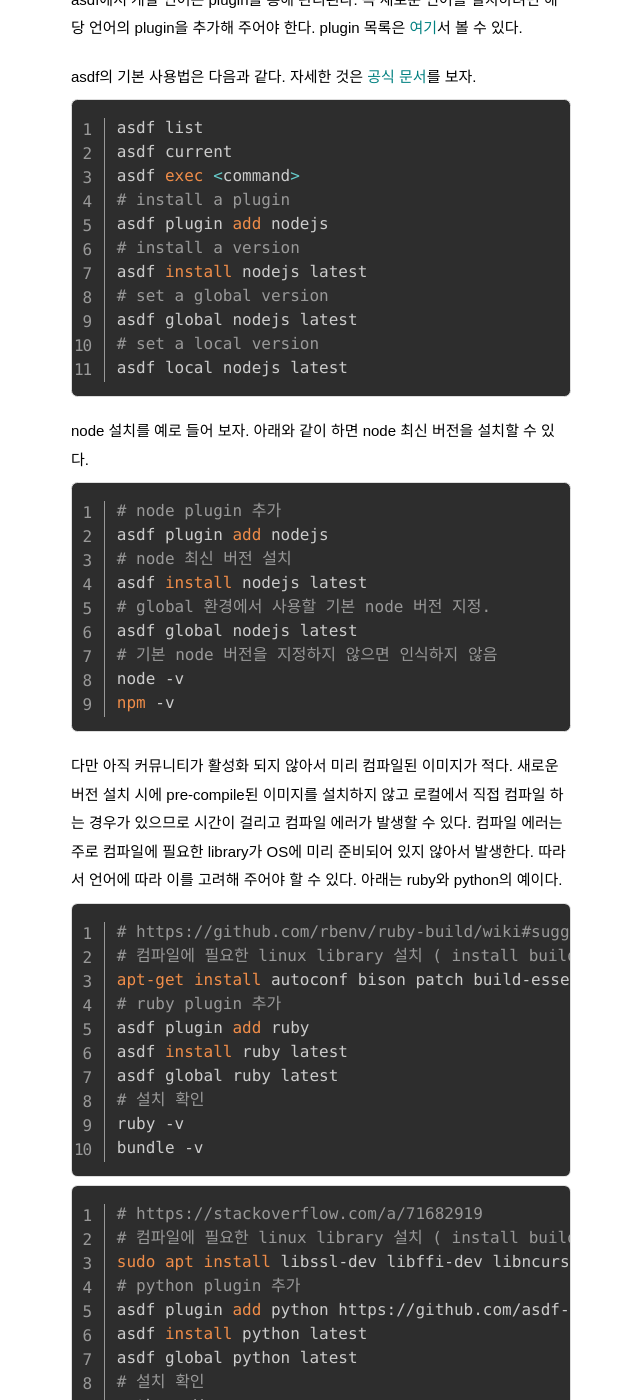
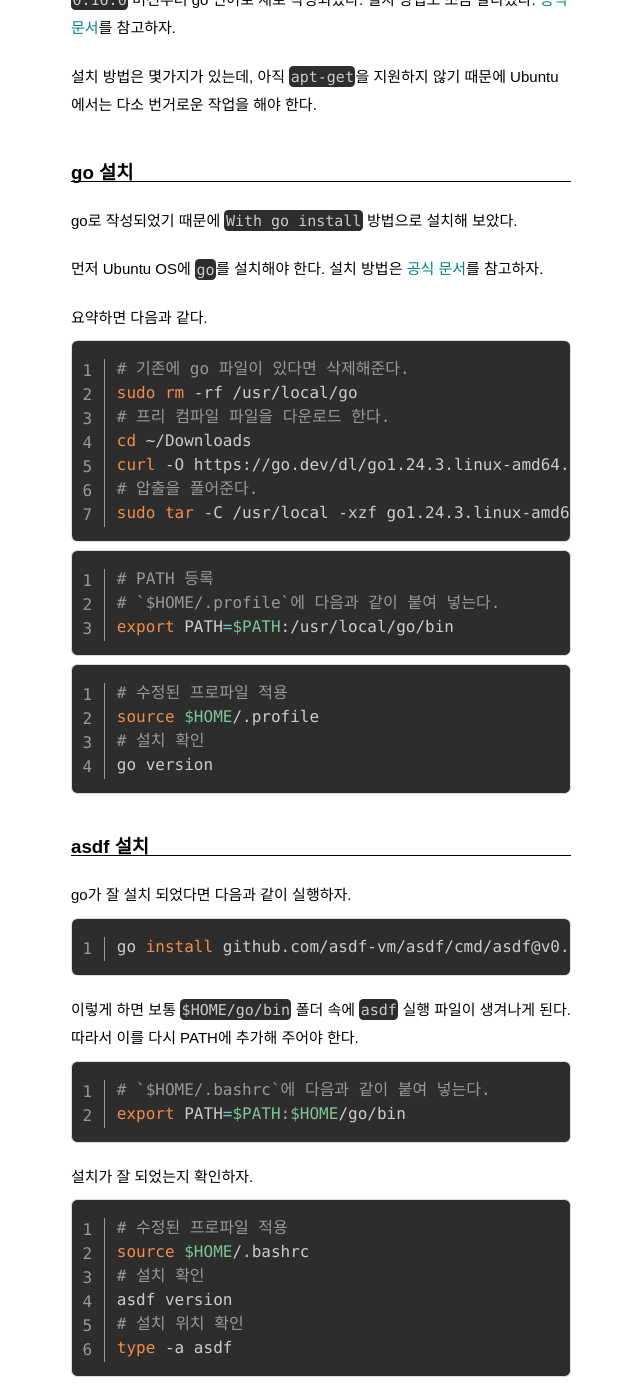
Before and after one commit to pinedance/blog, a Jekyll site: the page built from _posts/2022/07-12/2022-12-12-asdf.md, in a window 1280 px wide and 1400 px high, scrolled down 1397 px. Shown: the whole window, without its empty margins (319-959 px from the left). Built offline with Jekyll 4.4.1, drawn with Linux system fonts in a browser that asks for light colours; some web fonts are replaced; comment, search, counter and statistics services are not loaded; some of the changed text lies outside the part shown.

Commit message:
update old post

````diff
--- a/_posts/2022/07-12/2022-12-12-asdf.md
+++ b/_posts/2022/07-12/2022-12-12-asdf.md
@@ -29,6 +29,69 @@
         asdf
 ----------------------
          OS
+```
+
+## 설치
+
+`0.16.0` 버전부터 go 언어로 새로 작성되었다. 설치 방법도 조금 달라졌다. [공식 문서](https://asdf-vm.com/guide/getting-started.html)를 참고하자.
+
+설치 방법은 몇가지가 있는데, 아직 `apt-get`을 지원하지 않기 때문에 Ubuntu에서는 다소 번거로운 작업을 해야 한다.
+
+### go 설치
+
+go로 작성되었기 때문에 `With go install` 방법으로 설치해 보았다.
+
+먼저 Ubuntu OS에 `go`를 설치해야 한다. 설치 방법은 [공식 문서](https://go.dev/doc/install)를 참고하자.
+
+요약하면 다음과 같다.
+
+```bash
+# 기존에 go 파일이 있다면 삭제해준다.
+sudo rm -rf /usr/local/go
+# 프리 컴파일 파일을 다운로드 한다.
+cd ~/Downloads
+curl -O https://go.dev/dl/go1.24.3.linux-amd64.tar.gz
+# 압출을 풀어준다.
+sudo tar -C /usr/local -xzf go1.24.3.linux-amd64.tar.gz
+```
+
+```bash
+# PATH 등록
+# `$HOME/.profile`에 다음과 같이 붙여 넣는다.
+export PATH=$PATH:/usr/local/go/bin
+```
+
+```bash
+# 수정된 프로파일 적용
+source $HOME/.profile
+# 설치 확인
+go version
+```
+
+### asdf 설치
+
+go가 잘 설치 되었다면 다음과 같이 실행하자.
+
+```bash
+go install github.com/asdf-vm/asdf/cmd/asdf@v0.16.7
+```
+
+이렇게 하면 보통 `$HOME/go/bin` 폴더 속에 `asdf` 실행 파일이 생겨나게 된다. 따라서 이를 다시 PATH에 추가해 주어야 한다.
+
+```bash
+# `$HOME/.bashrc`에 다음과 같이 붙여 넣는다.
+export PATH=$PATH:$HOME/go/bin
+```
+
+설치가 잘 되었는지 확인하자.
+
+```bash
+# 수정된 프로파일 적용
+source $HOME/.bashrc
+# 설치 확인
+asdf version
+# 설치 위치 확인
+type -a asdf
 ```
 
 ## 사용법
@@ -65,12 +128,16 @@
 npm -v
 ```
 
-다만 아직 커뮤니티가 활성화 되지 않아서 미리 컴파일된 이미지가 적다. 새로운 버전 설치 시에 pre-compile된 이미지를 설치하지 않고 로컬에서 직접 컴파일 하는 경우가 있으므로 시간이 걸리고 컴파일 에러가 발생할 수 있다. 컴파일 에러는 주로 컴파일에 필요한 library가 OS에 미리 준비되어 있지 않아서 발생한다. 따라서 언어에 따라 이를 고려해 주어야 할 수 있다. 아래는 ruby와 python의 예이다.
+## TIP
+
+아직 커뮤니티가 활성화 되지 않아서 미리 컴파일된 이미지가 적다. 새로운 버전 설치 시에 pre-compile된 이미지를 설치하지 않고 로컬에서 직접 컴파일 하는 경우가 있으므로 시간이 걸리고 컴파일 에러가 발생할 수 있다.
+
+컴파일 에러는 주로 컴파일에 필요한 library가 OS에 미리 준비되어 있지 않아서 발생한다. 따라서 언어에 따라 이를 고려해 주어야 할 수 있다. 아래는 ruby와 python의 예이다.
 
 ```bash
 # https://github.com/rbenv/ruby-build/wiki#suggested-build-environment
 # 컴파일에 필요한 linux library 설치 ( install build dependency )
-apt-get install autoconf bison patch build-essential rustc libssl-dev libyaml-dev libreadline6-dev zlib1g-dev libgmp-dev libncurses5-dev libffi-dev libgdbm6 libgdbm-dev libdb-dev uuid-dev
+sudo apt-get install -y build-essential autoconf bison patch rustc libssl-dev libyaml-dev libreadline6-dev zlib1g-dev libgmp-dev libncurses5-dev libffi-dev libgdbm6 libgdbm-dev libdb-dev uuid-dev
 # ruby plugin 추가
 asdf plugin add ruby
 asdf install ruby latest
@@ -113,7 +179,6 @@
          OS
 ```
 
-
 ## TIP
 
 간혹 package 가운데 terminal에서 바로 실행 가능하도록 만들어진 녀석들도 있다. 예를 들어 python의 `Pygments` package는 python에 의존하여 실행되지만 terminal에서 다음과 같이 직접 실행할 수도 있다.
````
Also changed, not shown: other parts of _posts/2022/07-12/2022-12-12-asdf.md (+1 -2 lines).
